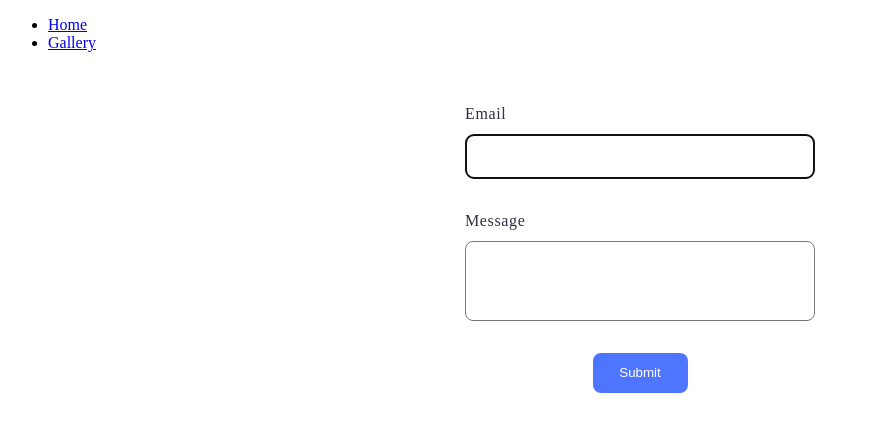
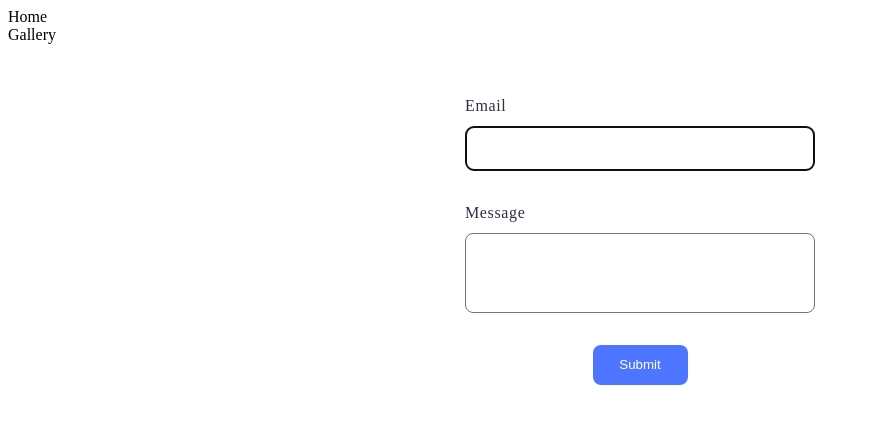
Before and after one commit to Dimonik7772/goit-js-hw-09, a website built with Vite: page src/2-form.html in a window 1280 px wide. Shown: the whole page, without its empty margins (0-870 px from the left). Built offline with nearby package versions, Linux system fonts and the light colour scheme.

Commit message:
update css

```diff
--- a/src/css/form.css
+++ b/src/css/form.css
@@ -1,5 +1,15 @@
 * {
   box-sizing: border-box;
+}
+ul {
+  padding: 0;
+  margin: 0;
+  list-style: none;
+  color: black;
+}
+a {
+  color: currentColor;
+  text-decoration: none;
 }
 .feedback-form {
   display: flex;
--- a/src/css/gallery.css
+++ b/src/css/gallery.css
@@ -1,7 +1,12 @@
 ul {
   padding: 0;
   margin: 0;
-  list-style-type: none;
+  list-style: none;
+  color: black;
+}
+a {
+  color: currentColor;
+  text-decoration: none;
 }
 .gallery-image {
   max-width: 360px;
```
